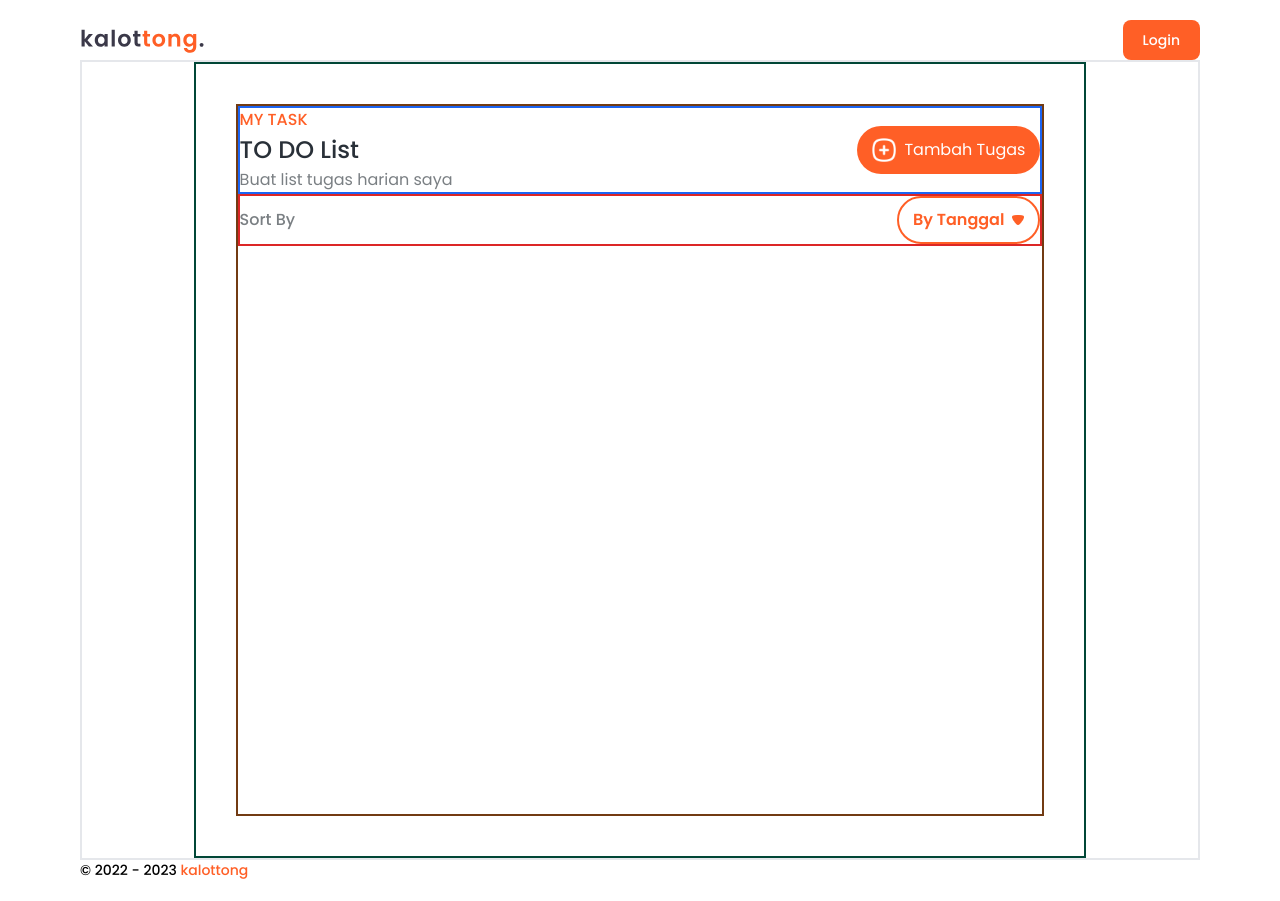
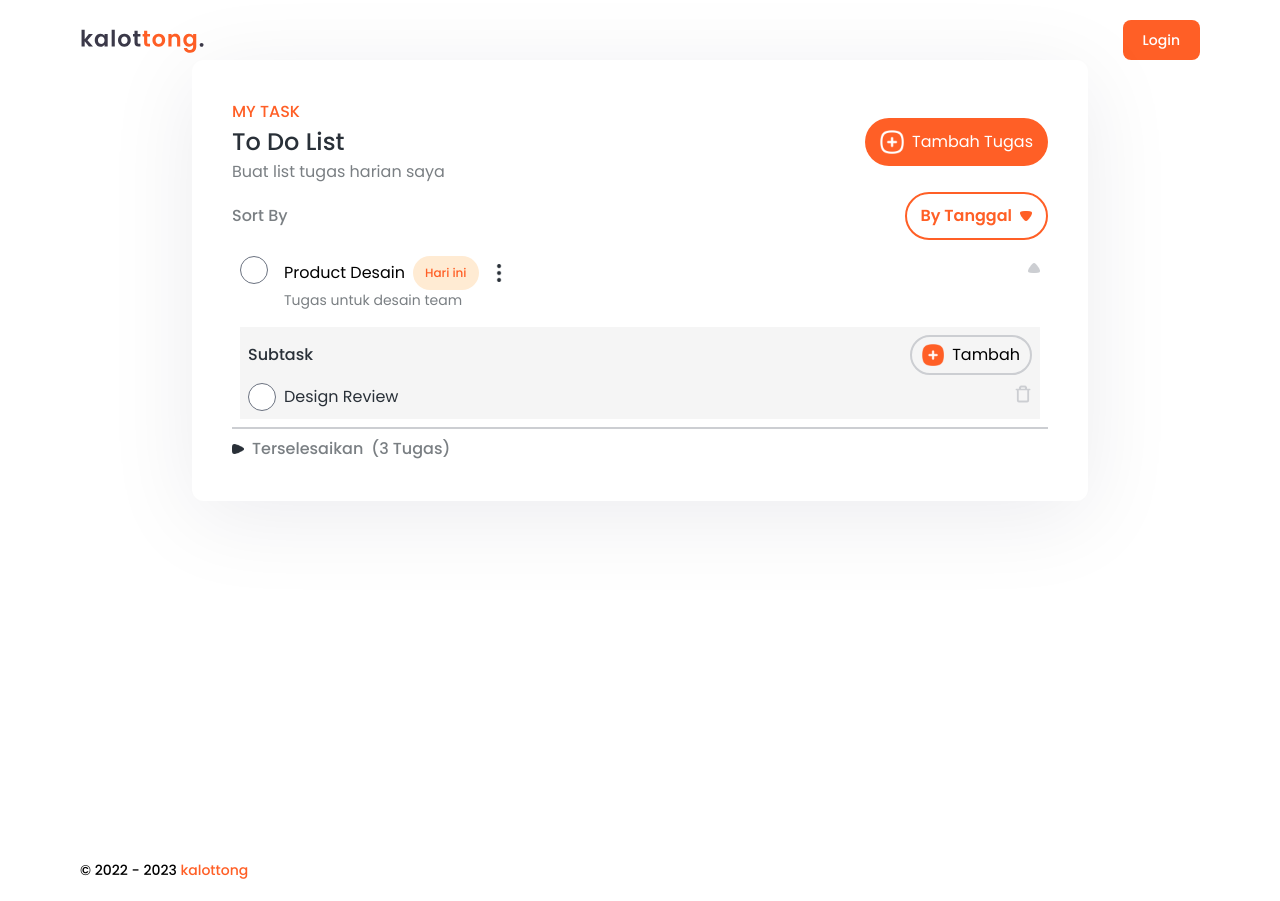
Before and after one commit to muhahsanarifin/kalottong, a Next.js app: page /home in a window 1280 px wide. Built offline with nearby package versions, Linux system fonts and the light colour scheme.

Commit message:
Updated Main.tsx

```diff
--- a/src/components/Main.tsx
+++ b/src/components/Main.tsx
@@ -1,26 +1,32 @@
-import React, { useState } from "react";
-import { AddTaskButton, SortingButton } from "./Button";
+import React, { useState, useEffect } from "react";
+import { useToggle } from "usehooks-ts";
+import { AddTaskButton, DoneTaskButton, SortingButton } from "./Button";
 import { SortingDropDown } from "./Forms";
-import { useToggle } from "usehooks-ts";
+import { Task } from "./Task";
+import { InputTask } from "./Input";
 
 const Main = () => {
   const [hidden, toggle] = useToggle();
   // console.log("Result: ", hidden);
+  const [hiddenAddTask, setHiddenAddTask] = useState(false);
+  const [hiddenDoneTask, setHiddenDoneTask] = useState(false);
+
+  // const [arr, setArr] = useState(new Array(10));
 
   return (
     <>
-      <main className="border-solid border-2 h-screen flex flex-col">
-        <div className="border-green-900 border-solid border-2 w-[80%] h-[100%] mx-auto p-[2.5rem]">
-          <div className="border-2 border-solid border-yellow-800 h-[100%]">
+      <main className="min-h-screen flex flex-col">
+        <div className="shadow-[0_16px_90px_rgba(19,7,52,0.08)] rounded-[12px] w-[80%] min-h-[100%] mx-auto p-[2.5rem]">
+          <div className="h-[100%] flex flex-col gap-y-2">
             {/* Intro & Add Task Button  section */}
-            <section className="border-2 border-solid border-blue-600 flex items-center">
+            <section className="flex items-center">
               {/* Introduction */}
               <div className="flex flex-col">
                 <p className="text-red-orange font-medium text-[16px]">
                   MY TASK
                 </p>
                 <h1 className="text-[24px] font-medium text-cyan-blue">
-                  TO DO List
+                  To Do List
                 </h1>
                 <p className="text-[#7A7F83] font-normal text-[16px]">
                   Buat list tugas harian saya
@@ -28,22 +34,50 @@ const Main = () => {
               </div>
               {/* Button */}
               <div className="ml-auto">
-                <AddTaskButton />
+                <AddTaskButton
+                  onSetToggle={() => setHiddenAddTask(!hiddenAddTask)}
+                />
               </div>
             </section>
 
             {/* Sort  & Button section */}
-            <section className="border-2 border-solid border-red-600 flex items-center">
+            <section className="flex items-center">
               <p className="text-[#7A7F83] font-medium text-[16px]">Sort By</p>
               {/* Button */}
-              <div className="ml-auto border-red-800 relative">
-                <SortingButton onSetToggle={toggle} />
+              <div className="ml-auto relative">
+                <SortingButton onSetToggle={toggle} onHidden={hidden} />
                 <SortingDropDown onHidden={hidden} />
               </div>
             </section>
 
-            {/* Task list section*/}
-            <section></section>
+            <section className={!hiddenAddTask ? "hidden" : "p-2 bg-[#F5F5F5]"}>
+              <InputTask />
+            </section>
+
+            {/* On-going & Done section*/}
+            <section>
+              {/* On-going task */}
+              <div className="p-2">
+                <Task tasks={new Array(5)} />
+              </div>
+
+              {/* Done task */}
+              <div className="border-t-2 border-t-solid border-t-[#CCCED2] pt-2">
+                <div className="flex items-center gap-x-2">
+                  <DoneTaskButton
+                    onSetToggle={() => setHiddenDoneTask(!hiddenDoneTask)}
+                    onHidden={hiddenDoneTask}
+                  />
+                  <span className="flex items-center gap-x-2">
+                    <p className="text-[#7A7F83] font-[500]">Terselesaikan</p>
+                    <p className="text-[#7A7F83] font-[500]">(3 Tugas)</p>
+                  </span>
+                </div>
+              </div>
+              <div className={!hiddenDoneTask ? "hidden" : "p-2"}>
+                <Task tasks={new Array(3)} />
+              </div>
+            </section>
           </div>
         </div>
       </main>
```
